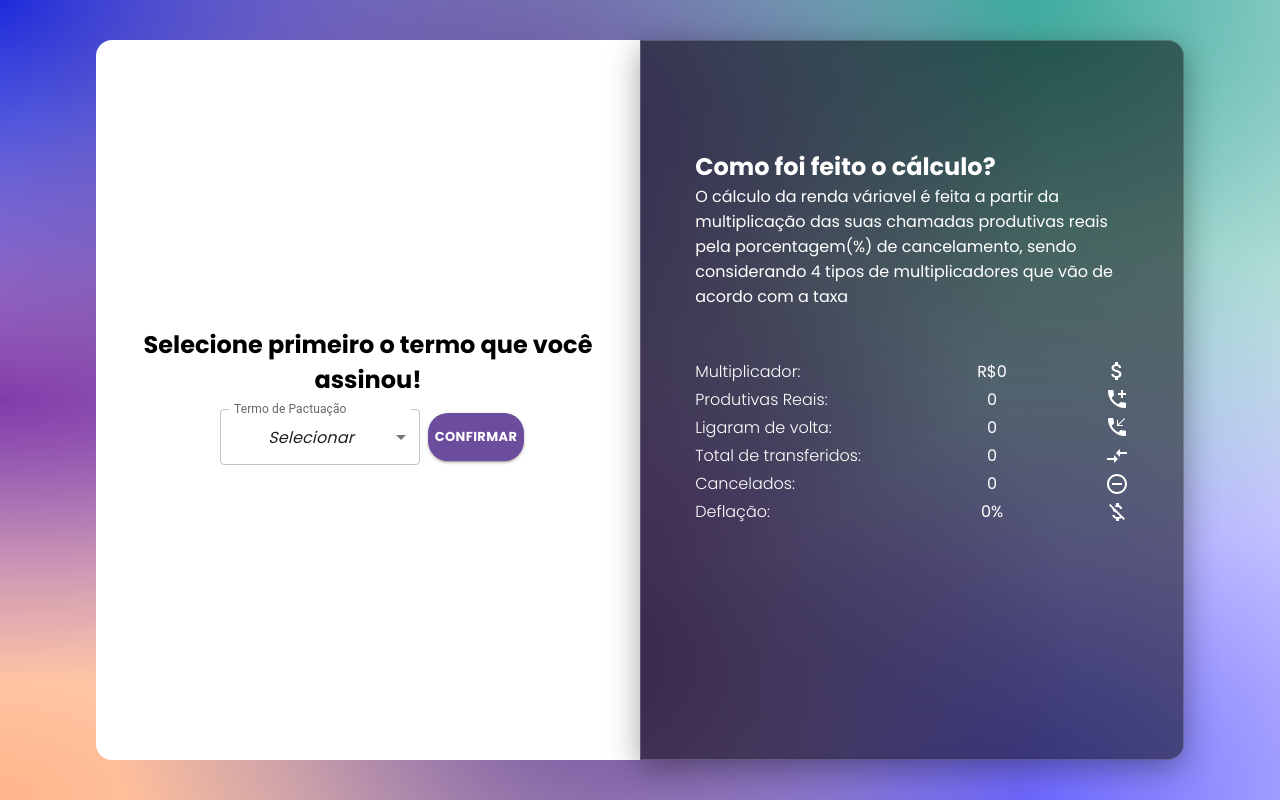
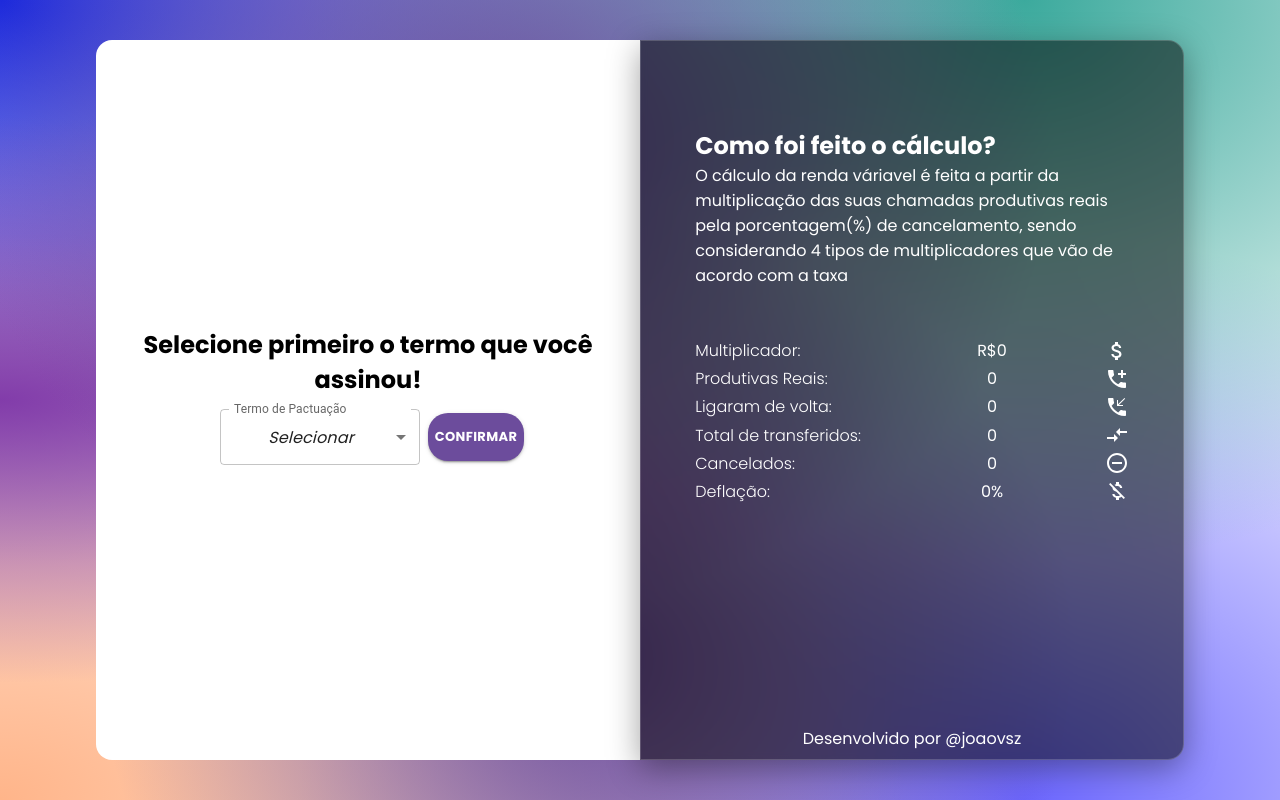
Before and after one commit to joaovsz/simuladorRv, a React (Vite) app: page / in a window 1280 px wide. Built offline with nearby package versions, Linux system fonts and the light colour scheme.

Commit message:
DEFLATE ATUALIZADO

```diff
--- a/src/components/Results/Dados.css
+++ b/src/components/Results/Dados.css
@@ -62,6 +62,17 @@ span{
     position: relative;
     text-align: left;
 }
+.developedBy{
+    padding: .5rem;
+    text-align: center;
+
+}
+
+.developedBy a{
+    color: white;
+    text-decoration: none;
+}
+
 
 @media(max-width:768px){
     #description{
--- a/src/components/Results/Dados.jsx
+++ b/src/components/Results/Dados.jsx
@@ -78,18 +78,21 @@ export const Dados = () => {
 
             Deflação:
               </span>
-            { ((deflateIRC+deflateTMA)*100)>100?" Ta devendo pra empresa já em lllkkkk":
+            { ((deflateIRC*100)+(deflateTMA))>100?" Ta devendo pra empresa já em lllkkkk":
               deflateIRC < 0.2 && deflateTMA < 0.3
               ? " 0%"
               : deflateIRC > 0 && deflateTMA > 0
-              ? ` ${(deflateIRC + deflateTMA) * 100}% (IRC e TMA)`
+              ? ` ${((deflateIRC*100) + deflateTMA)}% (IRC e TMA)`
               : deflateIRC > 0 && deflateTMA < 0.3
-              ? ` ${deflateIRC * 100}%(IRC)`
-              : ` ${deflateTMA * 100}% (TMA)`}
+              ? ` ${deflateIRC*100}%(IRC)`
+              : ` ${deflateTMA}% (TMA)`}
             <MoneyOffIcon />
           </div>
         </section>
       </div>
+        <div className="developedBy">
+          <p>Desenvolvido por <a href="https://instagram.com/joao.vsz" target="_blank"> @joaovsz</a></p>
+        </div>
     </div>
   );
 };
```
